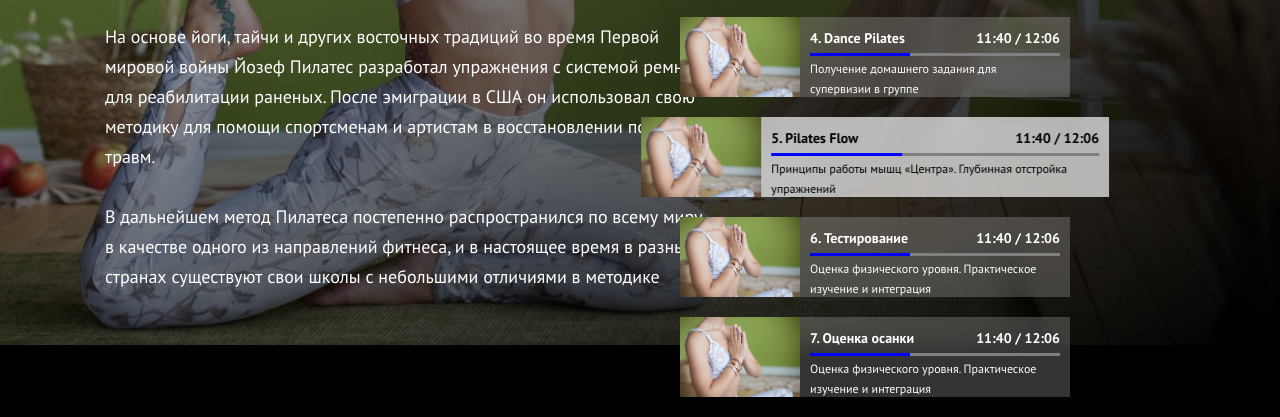
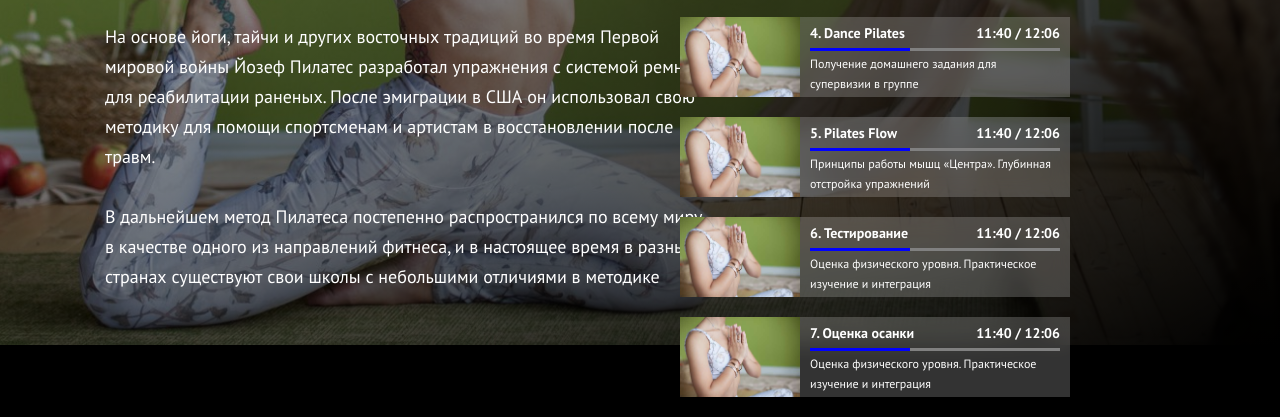
Before and after one commit to PaulaUli/repose, a plain HTML site: page player.html in a window 1280 px wide. Shown: the part 455-872 px from the top of the page. Drawn offline with Linux system fonts and the light colour scheme.

Commit message:
Removed item-active

```diff
--- a/player.html
+++ b/player.html
@@ -91,7 +91,7 @@
                             </div>
                         </div>
                     </div>
-                    <div class="item-active">
+                    <div class="item">
                         <img class="custom-style" src="./images/lapau.jpg">
                         <div class="item-info">
                             <div class="first-line">
--- a/style.css
+++ b/style.css
@@ -281,7 +281,7 @@ span{
 }
 
 .item-info {
-    padding: 10px;
+    padding: 5px 10px 5px;
     font-size: 14px;
     flex-basis: 100%;
 }
@@ -307,20 +307,6 @@ span{
     background: blue;
 }
 
-.item-active {
-    display: flex;
-    margin-bottom: 20px;
-    -webkit-backdrop-filter: blur(10px);
-    backdrop-filter: blur(10px);
-    background-color: rgba(253, 253, 253, 0.685);
-    width: 120%;
-    color: black;
-    transform: translateX(-8.3%);
-    height: 80px;
-    font-family: PT Sans;
-    transition: all .2s ease-in-out;
-}
-
 .logo {
     margin-top: 33px;
 }
@@ -337,9 +323,8 @@ span{
 }
 
 .item:hover {
-    transform: scale(1.1);
-}
-.item-active:hover {
-    transform: translateX(-8.3%) scale(1.1);
+    transform: scale(1.2);
+    background-color: rgba(253, 253, 253, 0.685);
+    color: black;
 
 }
```
